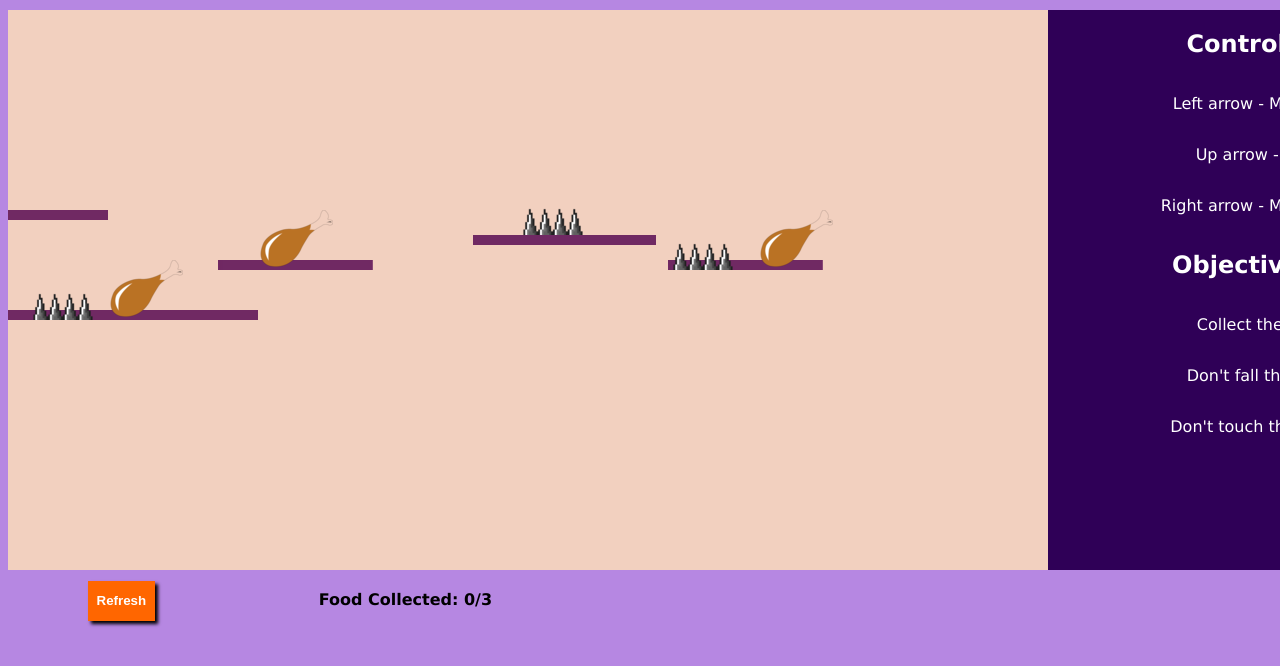
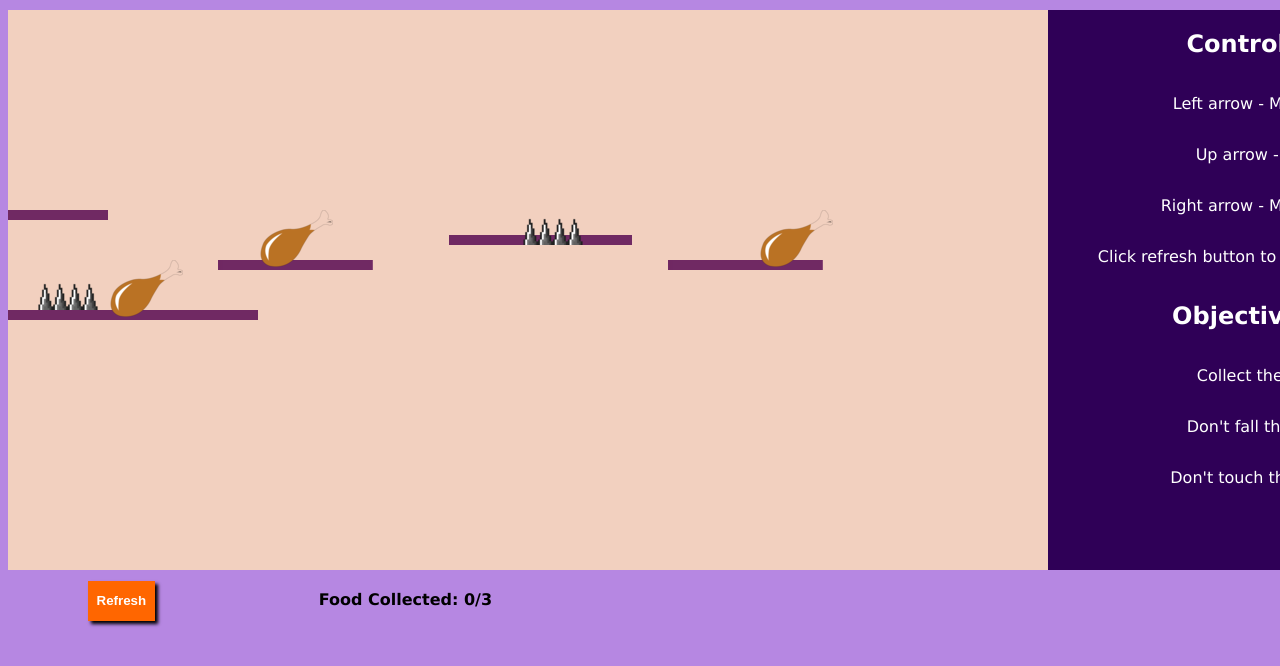
Before and after one commit to zanematero/platform-game, a plain HTML site: page index.html in a window 1280 px wide. Shown: the part 110-776 px from the top of the page. Drawn offline with Linux system fonts and the light colour scheme.

Commit message:
Finished game

```diff
--- a/index.html
+++ b/index.html
@@ -22,6 +22,7 @@
             <li>Left arrow - Move Left</li>
             <li>Up arrow - Jump</li>
             <li>Right arrow - Move Right</li>
+            <li>Click refresh button to retry (or press 'r')</li>
         </ul>
         <h2>Objectives:</h2>
         <ul>
--- a/index.js
+++ b/index.js
@@ -1,12 +1,12 @@
 // Ability to reset
 var button = document.getElementById('refreshButton');
-body.onload = function() {
+window.addEventListener('load', function() {
     console.log('DOM loaded')
     button.onclick = function() {
         window.location.reload()
         console.log('Page reloaded')
     }
-}
+})
 
 // Function to add player image
 function newPlayer(url){
@@ -19,16 +19,16 @@ function newPlayer(url){
 // Add spike image to canvas
 let spikes = [
     {
-        x: 10,
-        y: 250
-    },
-    {
-        x: 650,
-        y: 200
+        x: 15,
+        y: 240,
+        width: 50,
+        height: 75
     },
     {
         x: 500,
-        y: 165
+        y: 175,
+        width: 50,
+        height: 75
     }
 ]
 function renderSpike(){
@@ -43,10 +43,10 @@ function renderSpike(){
     }
 }
 
-// Add food image to canvas
-window.onload = function() {
+// Add food image to canvas and update foodCollected count in html
+setInterval(window.onload = function() {
     document.getElementById("foodCollected").innerHTML = foodCollected;
-}
+}, 15)
 let foodCollected = 0;
 var foodsCount = 3;
 let foods = [
@@ -115,6 +115,7 @@ var animation = {
     stand: "assets/stand.png"
 };
 
+// If standing still, stand animation
 if (playerInfo.xVelocity > -1 && playerInfo.xVelocity < 1) {
     stanceCurrent = animation.stand;
 };
@@ -138,6 +139,10 @@ var movementGravity = 0.25;
 var movementFriction = 0.0;
 
 function keydown(e) {
+    // Refresh set to 'r'
+    if (e.keyCode == 82) {
+        window.location.reload()
+    }
     // Left arrow
     if (e.keyCode == 37) {
         keysCurrent.left = true;
@@ -208,13 +213,13 @@ function createPlatform() {
                 height: 10
             },
             {
-                x: 5 * (i * 325),
+                x: 5 * (i * 315),
                 y: 300,
                 width: 250,
                 height: 10
             },
             {
-                x: 2 * (i + 232.5),
+                x: 2 * (i + 220.5),
                 y: 225,
                 width: 175,
                 height: 10
@@ -223,7 +228,7 @@ function createPlatform() {
     };
 };
 
-// Logic to check and apply movement/collision
+// Logic to check and apply movement on key press and apply collision with platforms
 function checkStatus() {
     if (playerInfo.jumping == false) {
         playerInfo.xVelocity *= movementFriction;
@@ -261,7 +266,6 @@ function checkStatus() {
         stanceCurrent = animation.stand;
     }
 
-    console.log(foodCollected)
     createCanvas();
     createPlayer();
     renderPlatform();
@@ -269,48 +273,32 @@ function checkStatus() {
     renderFood();
 }
 
+// Logic to apply collision with food and spike elements
 function checkScore() {
-    for (let i = 0; i < foodsCount; i++) {
-        if (foods[0].x < playerInfo.x && playerInfo.x < foods[0].x + foods[0].width &&
-            foods[0].y < playerInfo.y && playerInfo.y < foods[0].y + foods[0].height) {
+    for (let i = 0; i < foods.length; i++) {
+        if (foods[i].x < playerInfo.x && playerInfo.x < foods[i].x + foods[i].width &&
+            foods[i].y < playerInfo.y && playerInfo.y < foods[i].y + foods[i].height) {
                 foodCollected += 1
-                foodsCount -= 1
+                foods.splice(i,1)
             }
-        }
-    for (let i = 0; i < foodsCount; i++) {
-        if (foods[1].x < playerInfo.x && playerInfo.x < foods[1].x + foods[1].width &&
-            foods[1].y < playerInfo.y && playerInfo.y < foods[1].y + foods[1].height) {
-                foodCollected += 1
-                foodsCount -= 1
+    }
+    for (let i = 0; i < spikes.length; i++) {
+        if (spikes[i].x < playerInfo.x && playerInfo.x < spikes[i].x + spikes[i].width &&
+            spikes[i].y < playerInfo.y && playerInfo.y < spikes[i].y + spikes[i].height) {
+                window.location.reload()
             }
-        }
-    for (let i = 0; i < foodsCount; i++) {
-        if (foods[2].x < playerInfo.x && playerInfo.x < foods[2].x + foods[2].width &&
-            foods[2].y < playerInfo.y && playerInfo.y < foods[2].y + foods[2].height) {
-                foodCollected += 1
-                foodsCount -= 1
-            }
-        }
+    }
 }
 createPlatform();
 setInterval(checkStatus, 15);
 setInterval(checkScore, 25);
+// Win screen
+setInterval(
+    function() {
+if (foodCollected === 3) {
+    window.alert('You won!')
+}}, 1000)
 document.addEventListener('keydown', keydown);
 document.addEventListener('keyup', keyup);
 
-// spike logic
-
-// const spike =
-// if player intersects with element, player is reset
-
-// if user intersects star then remove star and increase score count
-
-// when all star(s) collected
-// win event including replay option
-// include score and possibly time?
-
-// reset button, resets time, position, health, score, stars
-// track time, begins on load
-/* addEventListener(onload, () => {
-
-}) */
+// STRETCH GOAL: track time ability to beat previous score, begins on load (stopwatch)
```
